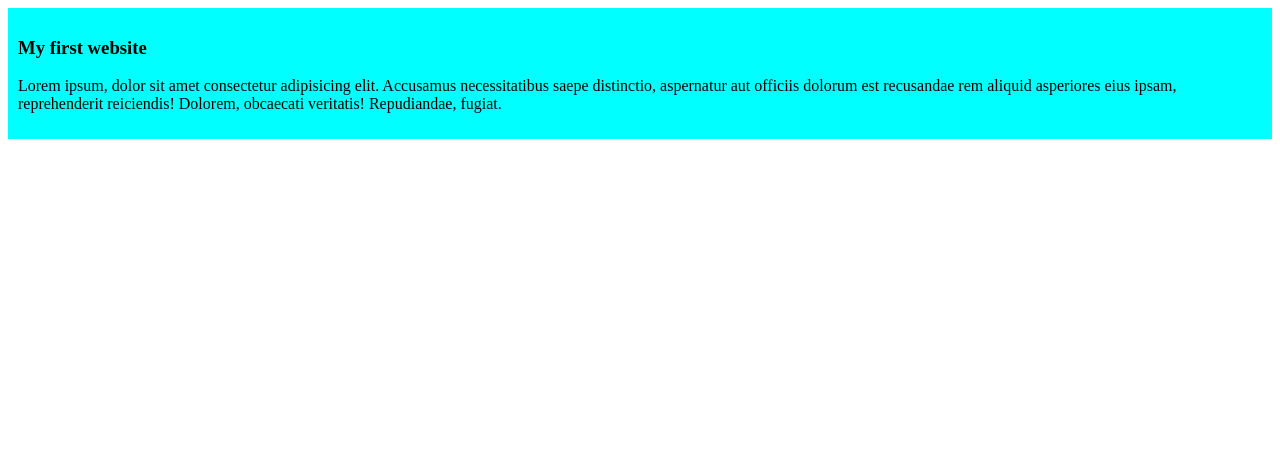
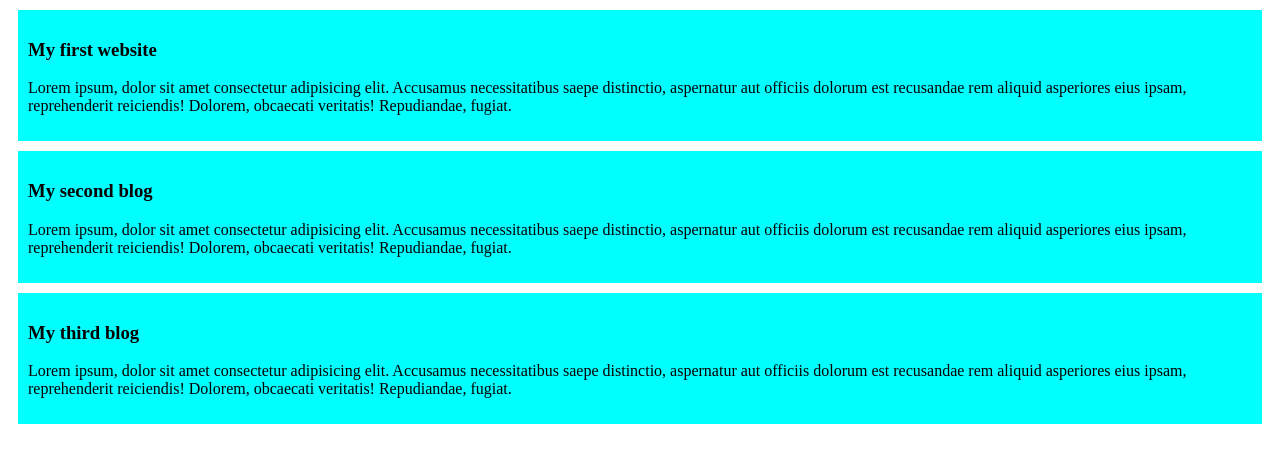
Before and after one commit to Samiurrahman077/My-first-github-repo, a plain HTML site: page index.html in a window 1280 px wide. Drawn offline with Linux system fonts and the light colour scheme.

Commit message:
added the second and third blog

```diff
--- a/index.html
+++ b/index.html
@@ -12,6 +12,16 @@
             My first website</h3>
             <p>Lorem ipsum, dolor sit amet consectetur adipisicing elit. Accusamus necessitatibus saepe distinctio, aspernatur aut officiis dolorum est recusandae rem aliquid asperiores eius ipsam, reprehenderit reiciendis! Dolorem, obcaecati veritatis! Repudiandae, fugiat.</p>
     </div>
+    <div>
+        <h3>
+            My second blog</h3>
+            <p>Lorem ipsum, dolor sit amet consectetur adipisicing elit. Accusamus necessitatibus saepe distinctio, aspernatur aut officiis dolorum est recusandae rem aliquid asperiores eius ipsam, reprehenderit reiciendis! Dolorem, obcaecati veritatis! Repudiandae, fugiat.</p>
+    </div>
+    <div>
+        <h3>
+            My third blog</h3>
+            <p>Lorem ipsum, dolor sit amet consectetur adipisicing elit. Accusamus necessitatibus saepe distinctio, aspernatur aut officiis dolorum est recusandae rem aliquid asperiores eius ipsam, reprehenderit reiciendis! Dolorem, obcaecati veritatis! Repudiandae, fugiat.</p>
+    </div>
 
 </body>
 </html>
--- a/style.html/blog.css
+++ b/style.html/blog.css
@@ -1,4 +1,6 @@
 div{
     background-color: aqua;
-    padding: 10px;margin: auto;
+    padding: 10px;margin: 10px;
+
+
 }
```
